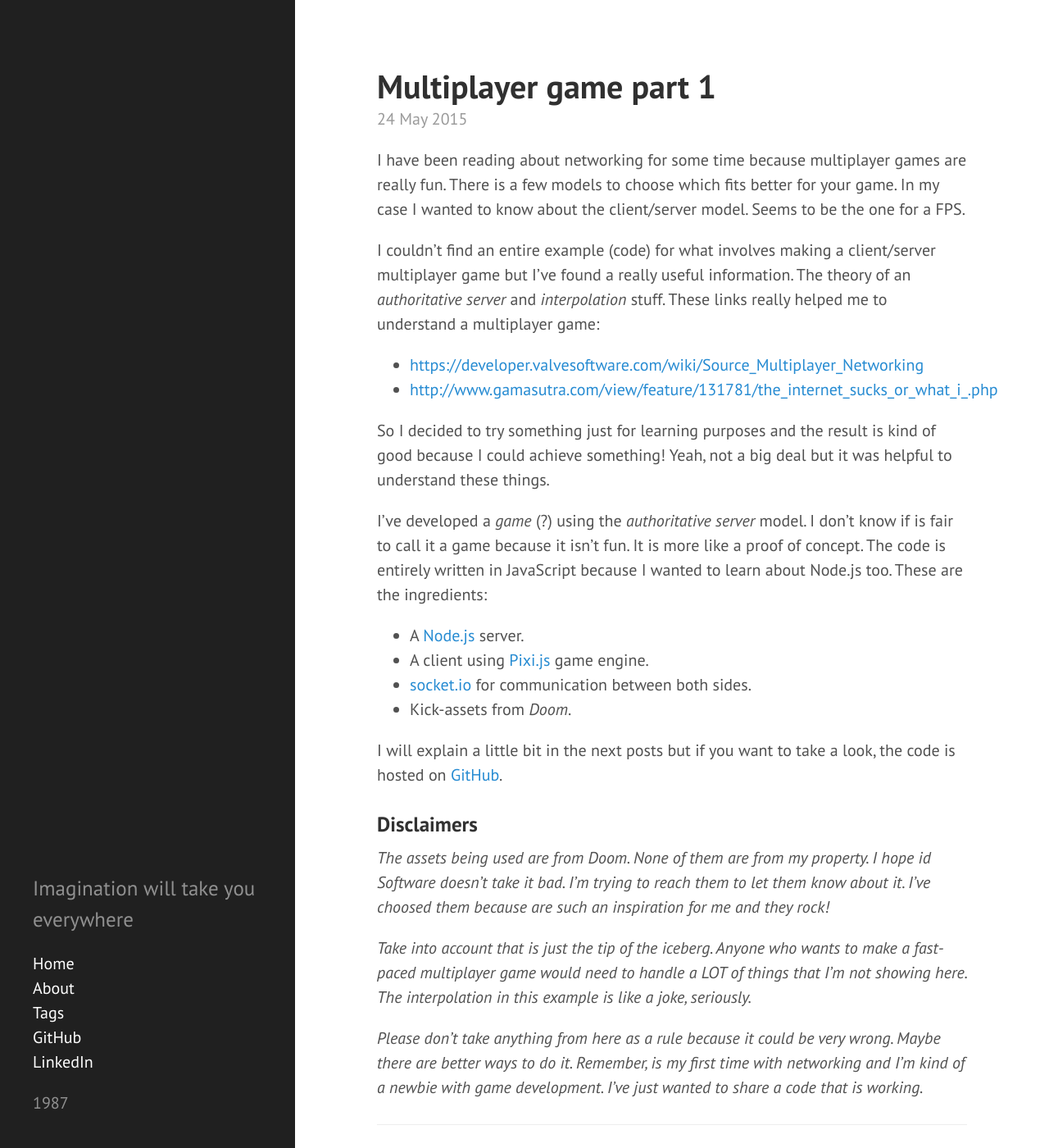
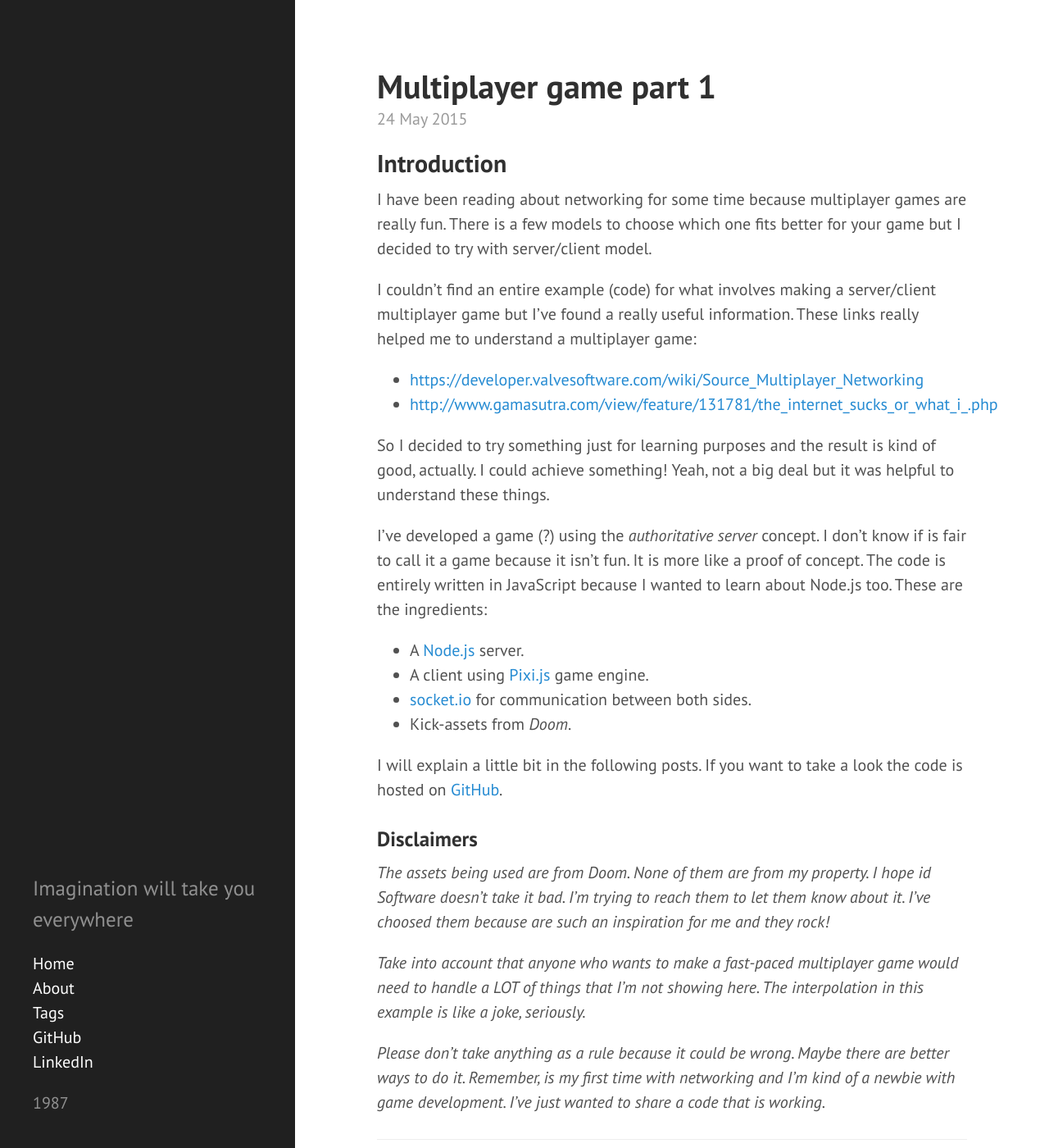
Before and after one commit to matiasbeckerle/matiasbeckerle.github.io, a Jekyll site: the page built from _posts/2015-05-24-multiplayer-game-part-1.md, in a window 1280 px wide and 1400 px high. Shown: the whole window at 82% size. Built offline with Jekyll 4.4.1, drawn with Linux system fonts in a browser that asks for light colours; Markdown is read by kramdown in place of the engine named in the settings; comment, search, counter and statistics services are not loaded.

Commit message:
Post edit and corrections

```diff
--- a/_posts/2015-05-24-multiplayer-game-part-1.md
+++ b/_posts/2015-05-24-multiplayer-game-part-1.md
@@ -4,28 +4,30 @@ title: Multiplayer game part 1
 tags : [development, tutorial, multiplayer, networking, nodejs]
 ---
 
-I have been reading about networking for some time because multiplayer games are really fun. There is a few models to choose which fits better for your game. In my case I wanted to know about the client/server model. Seems to be the one for a FPS.
+## Introduction
 
-I couldn't find an entire example (code) for what involves making a client/server multiplayer game but I've found a really useful information. The theory of an *authoritative server* and *interpolation* stuff. These links really helped me to understand a multiplayer game:
+I have been reading about networking for some time because multiplayer games are really fun. There is a few models to choose which one fits better for your game but I decided to try with server/client model.
+
+I couldn't find an entire example (code) for what involves making a server/client multiplayer game but I've found a really useful information. These links really helped me to understand a multiplayer game:
 
 - [https://developer.valvesoftware.com/wiki/Source_Multiplayer_Networking](https://developer.valvesoftware.com/wiki/Source_Multiplayer_Networking)
 - [http://www.gamasutra.com/view/feature/131781/the_internet_sucks_or_what_i_.php](http://www.gamasutra.com/view/feature/131781/the_internet_sucks_or_what_i_.php)
 
-So I decided to try something just for learning purposes and the result is kind of good because I could achieve something! Yeah, not a big deal but it was helpful to understand these things.
+So I decided to try something just for learning purposes and the result is kind of good, actually. I could achieve something! Yeah, not a big deal but it was helpful to understand these things.
 
-I've developed a *game* (?) using the *authoritative server* model. I don't know if is fair to call it a game because it isn't fun. It is more like a proof of concept. The code is entirely written in JavaScript because I wanted to learn about Node.js too. These are the ingredients:
+I've developed a game (?) using the *authoritative server* concept. I don't know if is fair to call it a game because it isn't fun. It is more like a proof of concept. The code is entirely written in JavaScript because I wanted to learn about Node.js too. These are the ingredients:
 
 - A [Node.js](https://nodejs.org/) server.
 - A client using [Pixi.js](http://www.pixijs.com/) game engine.
 - [socket.io](http://socket.io/) for communication between both sides.
 - Kick-assets from *Doom*.
 
-I will explain a little bit in the next posts but if you want to take a look, the code is hosted on [GitHub](https://github.com/matiasbeckerle/doom-lgs).
+I will explain a little bit in the following posts. If you want to take a look the code is hosted on [GitHub](https://github.com/matiasbeckerle/doom-lgs).
 
 ### Disclaimers
 
 *The assets being used are from Doom. None of them are from my property. I hope id Software doesn't take it bad. I'm trying to reach them to let them know about it. I've choosed them because are such an inspiration for me and they rock!*
 
-*Take into account that is just the tip of the iceberg. Anyone who wants to make a fast-paced multiplayer game would need to handle a LOT of things that I'm not showing here. The interpolation in this example is like a joke, seriously.*
+*Take into account that anyone who wants to make a fast-paced multiplayer game would need to handle a LOT of things that I'm not showing here. The interpolation in this example is like a joke, seriously.*
 
-*Please don't take anything from here as a rule because it could be very wrong. Maybe there are better ways to do it. Remember, is my first time with networking and I'm kind of a newbie with game development. I've just wanted to share a code that is working.*
+*Please don't take anything as a rule because it could be wrong. Maybe there are better ways to do it. Remember, is my first time with networking and I'm kind of a newbie with game development. I've just wanted to share a code that is working.*
```
